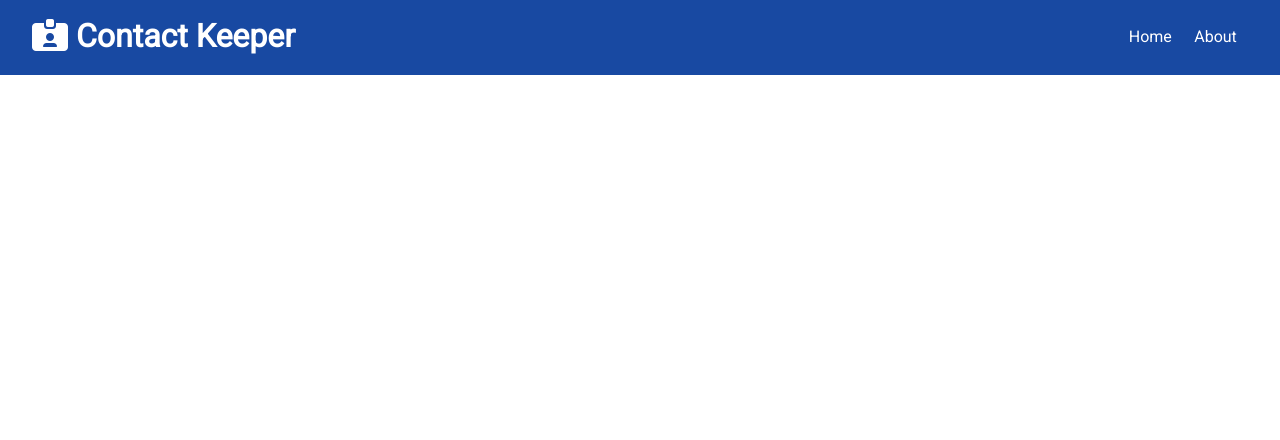
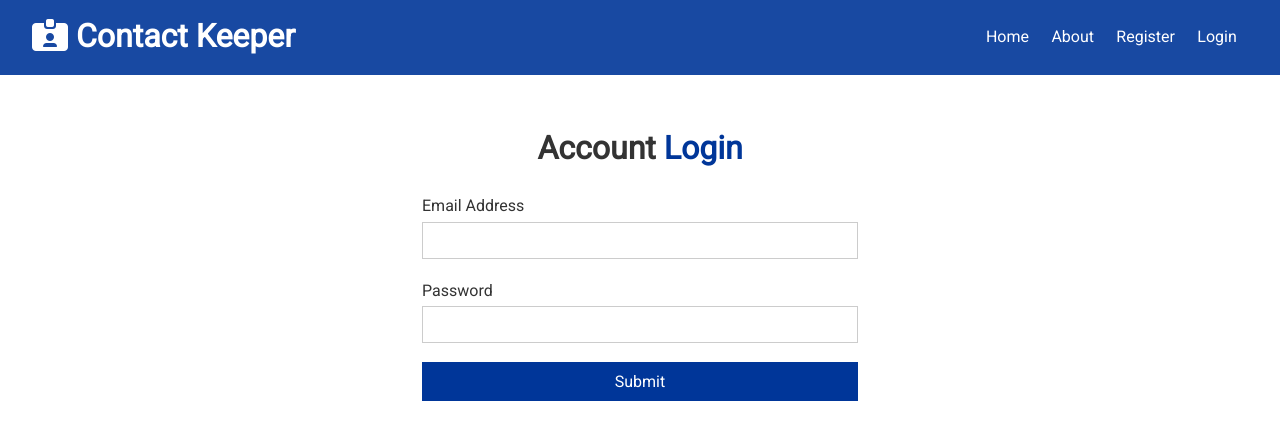
Before and after one commit to Flexxbo/Contact-Keeper, a React (Create React App) app in the folder client/: page /login in a window 1280 px wide. Shown: the top 440 px of the page. Built offline with nearby package versions, Linux system fonts and the light colour scheme.

Commit message:
added login and extended navbar

```diff
--- a/client/src/App.js
+++ b/client/src/App.js
@@ -4,6 +4,7 @@
 import Home from "./components/pages/Home";
 import About from "./components/pages/About";
 import Register from "./components/auth/Register";
+import Login from "./components/auth/Login";
 
 import ContactState from "./context/contact/ContactState";
 import AuthState from "./context/auth/AuthState";
@@ -22,6 +23,7 @@
                 <Route exact path='/' component={Home} />
                 <Route exact path='/about' component={About} />
                 <Route exact path='/register' component={Register} />
+                <Route exact path='/login' component={Login} />
               </Switch>
             </div>
           </Fragment>
--- a/client/src/components/auth/Login.js
+++ b/client/src/components/auth/Login.js
@@ -0,0 +1,47 @@
+import React, { useState } from "react";
+
+const Login = () => {
+  const [user, setUser] = useState({
+    email: "",
+    password: "",
+  });
+
+  const { email, password } = user;
+
+  const onChange = (e) => setUser({ ...user, [e.target.name]: e.target.value });
+
+  const onSubmit = (e) => {
+    e.preventDefault();
+    console.log("Login Submit");
+  };
+
+  return (
+    <div className='form-container'>
+      <h1>
+        Account <span className='text-primary'>Login</span>
+      </h1>
+      <form onSubmit={onSubmit}>
+        <div className='form-group'>
+          <label htmlFor='email'>Email Address</label>
+          <input type='email' name='email' value={email} onChange={onChange} />
+        </div>
+        <div className='form-group'>
+          <label htmlFor='password'>Password</label>
+          <input
+            type='password'
+            name='password'
+            value={password}
+            onChange={onChange}
+          />
+        </div>
+
+        <input
+          type='submit'
+          name='Login'
+          className='btn btn-primary btn-block'
+        />
+      </form>
+    </div>
+  );
+};
+export default Login;
--- a/client/src/components/layout/Navbar.js
+++ b/client/src/components/layout/Navbar.js
@@ -15,6 +15,12 @@
         <li>
           <Link to='/about'>About</Link>
         </li>
+        <li>
+          <Link to='/register'>Register</Link>
+        </li>
+        <li>
+          <Link to='/Login'>Login</Link>
+        </li>
       </ul>
     </div>
   );
```
